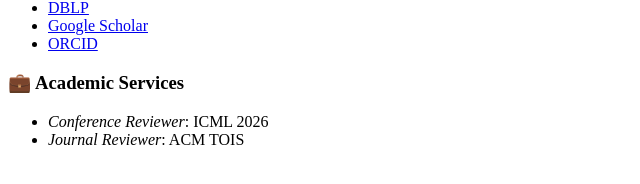
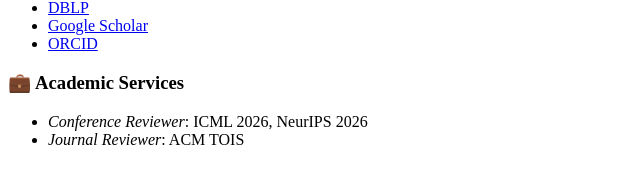
Before and after one commit to chris-Ang-li/chris-Ang-li.github.io, a Jekyll site: the page built from _pages/includes/services.md, in a window 1280 px wide. Shown: the part 296-480 px from the top of the page, without its empty margins (0-640 px from the left). Built offline with Jekyll 4.4.1, drawn with Linux system fonts in a browser that asks for light colours; our own code applies the rules of GitHub Pages for plain Markdown files.

Commit message:
Update services.md

```diff
--- a/_pages/includes/services.md
+++ b/_pages/includes/services.md
@@ -1,3 +1,3 @@
 # 💼 Academic Services
-- *Conference Reviewer*: ICML 2026
+- *Conference Reviewer*: ICML 2026, NeurIPS 2026
 - *Journal Reviewer*: ACM TOIS
```
